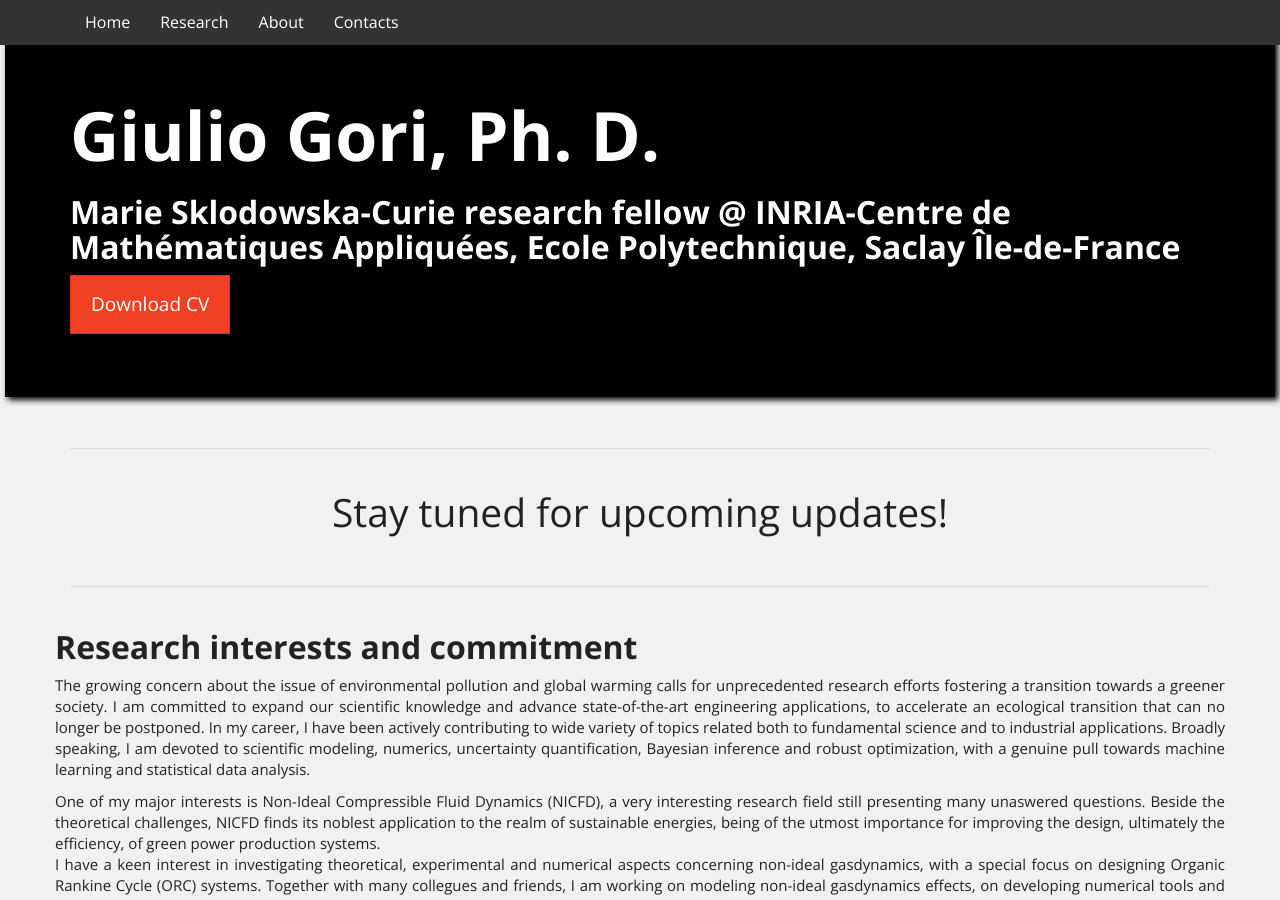
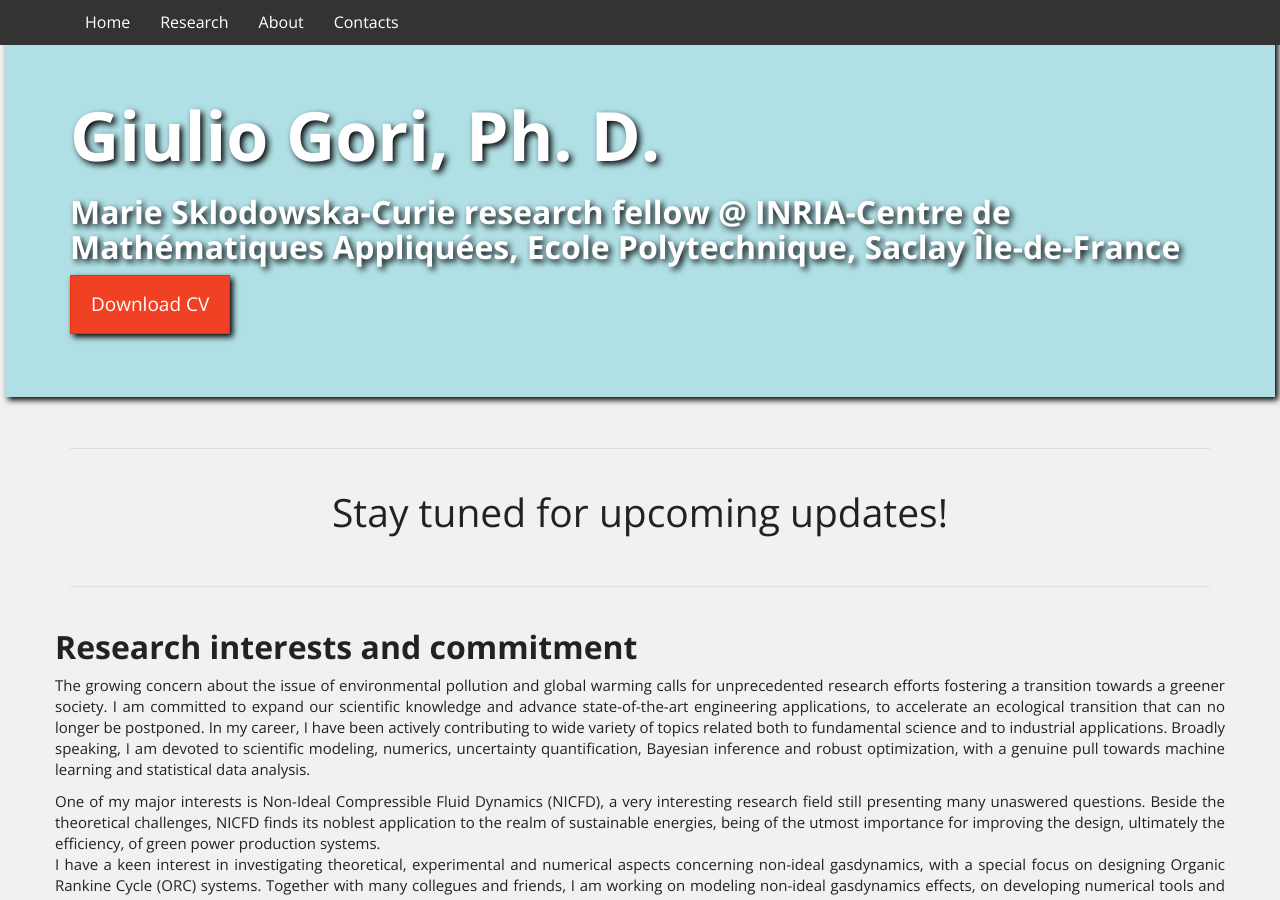
Before and after one commit to LaSerpe/LaSerpe.github.io, a Jekyll site: the page built from index.html, in a window 1280 px wide and 900 px high. Built offline with Jekyll 4.4.1, drawn with Linux system fonts in a browser that asks for light colours; nearby versions of some CDN libraries; library files that are not in the unit come from our copies.

```diff
--- a/index.html
+++ b/index.html
@@ -8,7 +8,7 @@
 <body style="background-color: #f1f1f1;">
 
 
-<div class="header-container jumbotron"; >
+<div class="header-container jumbotron"; style="background-color:powderblue;">
     <div class="container">   <!--- style="background-color:white" --->
       <right>
       <h1 style="font-weight:800;">Giulio Gori, Ph. D.</h1>   <!--  style="color:black" -->
```
